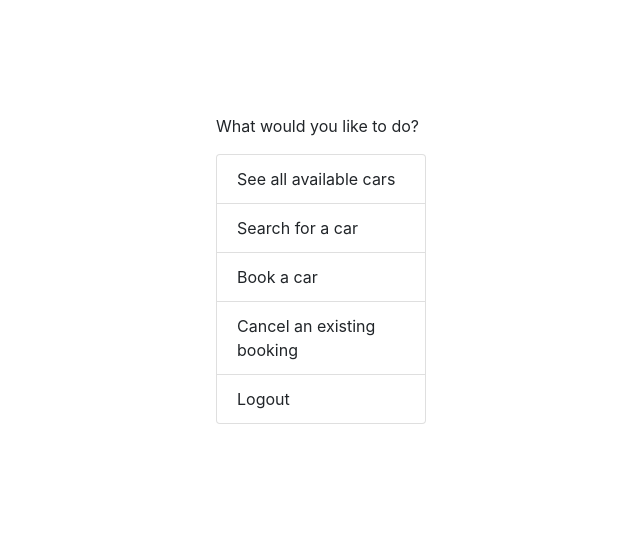
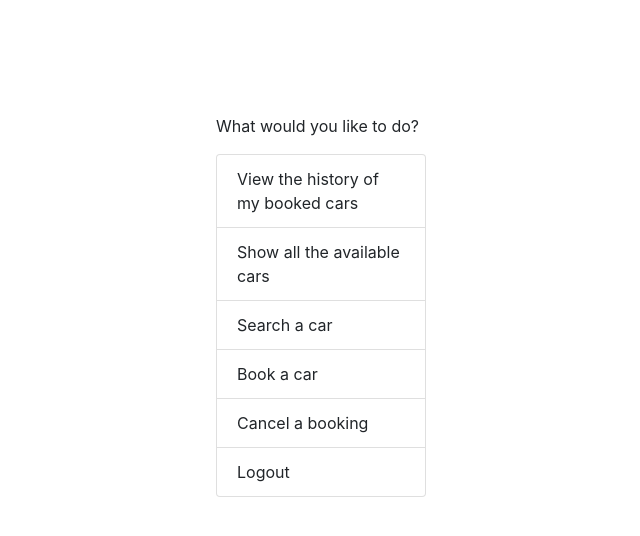
Before and after one commit to rmit-s3740446-Ryan-Cassidy/PIoT-Assignment-2, a Flask app: page /dashboard in a window 1280 px wide. Shown: the part 56-592 px from the top of the page, without its empty margins (319-959 px from the left). Run offline with Flask 2, Linux system fonts and the light colour scheme; some libraries are stand-ins or nearby versions.

Commit message:
edit usermenu items

```diff
--- a/Task-A/templates/dashboard.html
+++ b/Task-A/templates/dashboard.html
@@ -5,10 +5,11 @@
         <div class="content-section">
             <p>What would you like to do?
             <ul class="list-group">
-                <li class="list-group-item list-group-item">See all available cars</li>
-                <li class="list-group-item list-group-item">Search for a car</li>
+                <li class="list-group-item list-group-item">View the history of my booked cars</li>
+                <li class="list-group-item list-group-item">Show all the available cars</li>
+                <li class="list-group-item list-group-item">Search a car</li>
                 <li class="list-group-item list-group-item">Book a car</li>
-                <li class="list-group-item list-group-item">Cancel an existing booking</li>
+                <li class="list-group-item list-group-item">Cancel a booking</li>
                 <li class="list-group-item list-group-item">Logout</li>
             </ul>
             </p>
```
